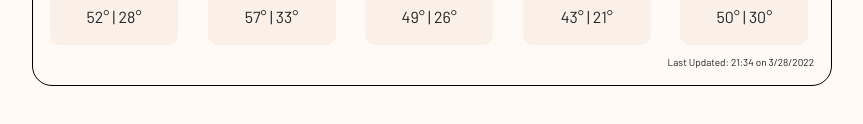
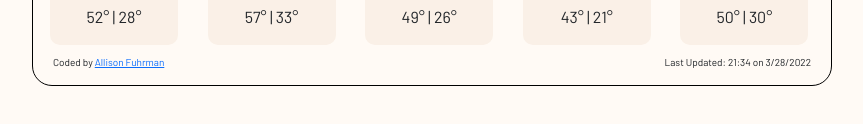
Before and after one commit to acmunley01/SheCodes-weather-app, a plain HTML site: page index.html in a window 1280 px wide. Shown: the part 524-648 px from the top of the page, without its empty margins (18-881 px from the left). Drawn offline with nearby package versions, Linux system fonts and the light colour scheme.

Commit message:
Added a link in a grid in the footer

```diff
--- a/SRC/scriptsnew.js
+++ b/SRC/scriptsnew.js
@@ -51,7 +51,7 @@ function formatDate(date) {
   }
   let today = document.querySelector("#today-date");
   today.innerHTML = `${day}, ${month} ${currentDate}, ${year}`;
-  let updated = document.querySelector("footer");
+  let updated = document.querySelector(".last-updated");
   updated.innerHTML = `Last Updated: ${currentHour}:${currentMin} on ${numberMonth}/${currentDate}/${year}`;
 }
 
--- a/SRC/styles.css
+++ b/SRC/styles.css
@@ -15,11 +15,17 @@ h1 {
   text-align: center;
   padding: 20px 0 0 0;
 }
-footer {
+.last-updated {
   font-size: 10px;
-  margin: 5px 0 0;
+  margin: 5px 15px 0 0;
   padding: 5px 0 0;
   text-align: right;
+}
+.coded-by {
+  font-size: 10px;
+  margin: 5px 0 0 15px;
+  padding: 5px 0 0;
+  text-align: left;
 }
 #current-temp,
 #current-status {
--- a/index.html
+++ b/index.html
@@ -87,7 +87,12 @@
          </div>
         </div>
       </div>
-    <div><footer>Last updated:</footer></div>
+     <footer>
+      <div class="row">
+        <div class="col coded-by">Coded by <a href="https://github.com/acmunley01">Allison Fuhrman</a></div>
+        <div class="col last-updated">Last updated:</div>
+      </div>
+     </footer>
     </div>
     <script src="SRC/scriptsnew.js">
     </script>
```
